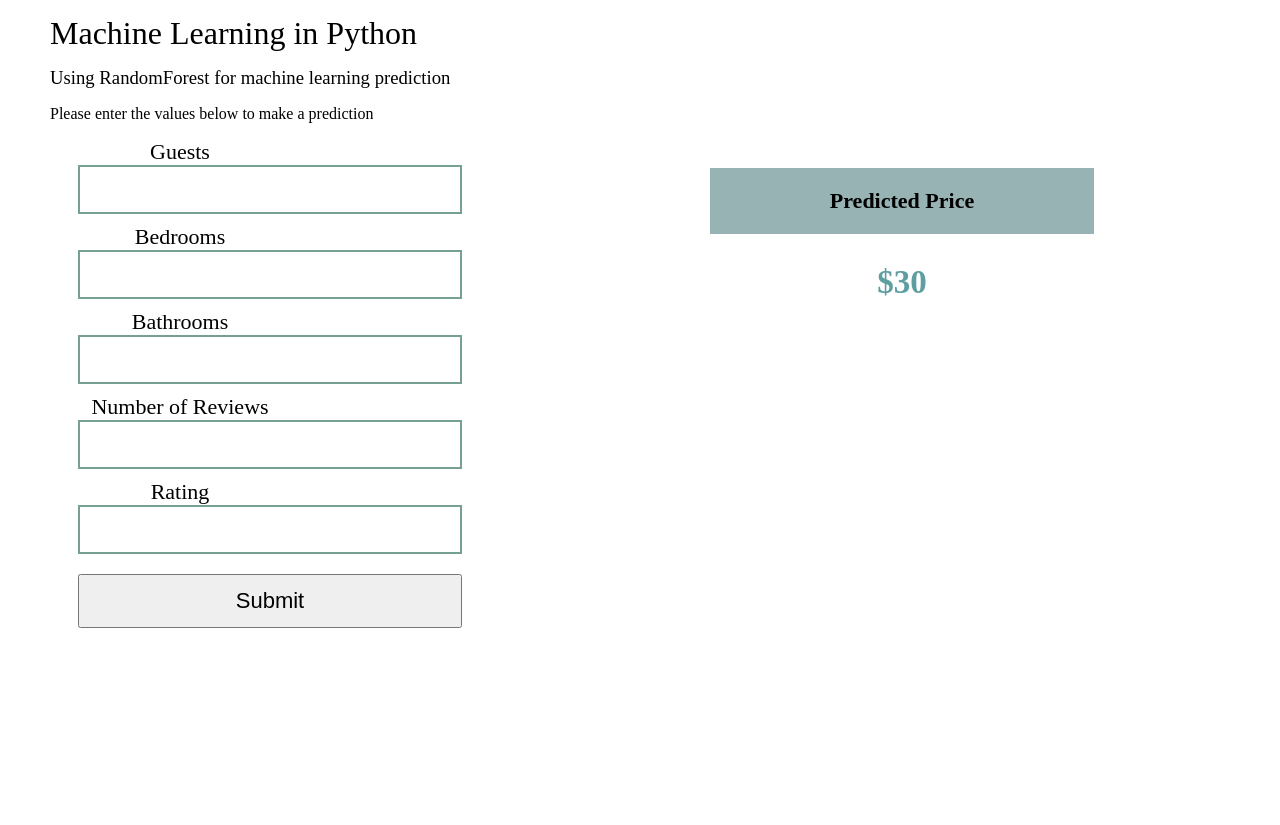
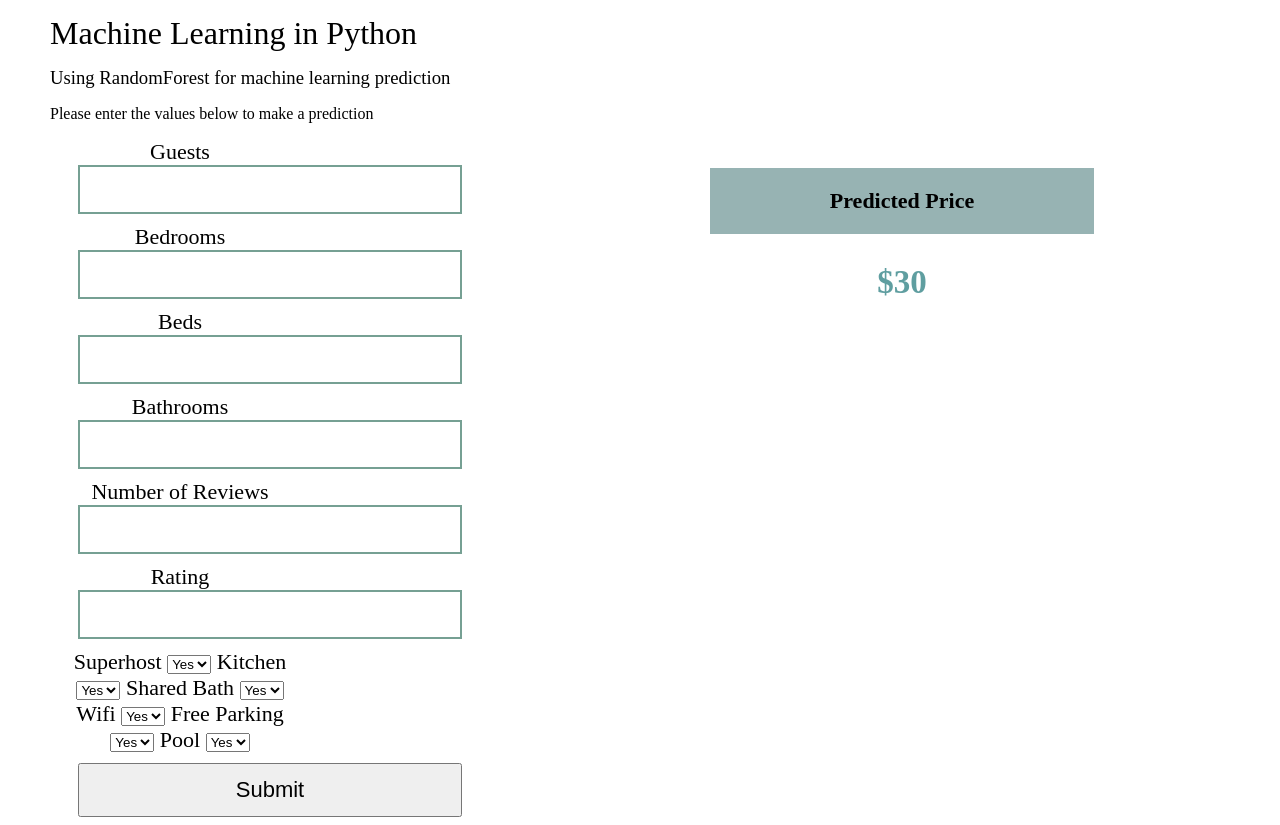
Before and after one commit to wkirui/ML-Model, a Flask app: page / in a window 1280 px wide; the page is wider, and only the part inside the window is pictured. Before the commit the page ends 628 px from the top of that part, so only its background shows below. Run offline with Flask 2, Linux system fonts and the light colour scheme; parts of the project's set-up code (start-up, migrations or seed data) failed here and were passed over.

Commit message:
minor form edits

```diff
--- a/templates/index.html
+++ b/templates/index.html
@@ -14,11 +14,43 @@
     <div id="prediction-grid">
     <div id="new-predictions">
         <form action="/predict" method="POST">
-            <label>Guests <input type="number" name ="guests" id="guest"></label>
-            <label>Bedrooms <input type="number" name='bedrooms' id="bedrooms"></label>
-            <label>Bathrooms <input type="number" name="bathrooms" id="bathrooms"></label>
-            <label>Number of Reviews </label><input type="number" name="total-reviews" id="total-reviews">
-            <label>Rating <input type="number" name="review-score" id="review-score"></label>
+            <label>Guests <input type="number" name ="guests" id="guest" required="required"></label>
+            <label>Bedrooms <input type="number" name='bedrooms' id="bedrooms", required="required"></label>
+            <label>Beds <input type="number" name='beds' id="beds"></label>
+            <label>Bathrooms <input type="number" name="bathrooms" id="bathrooms" required="required"></label>
+            <label>Number of Reviews </label><input type="number" name="total-reviews" id="total-reviews" required="required">
+            <label>Rating <input type="number" name="review-score" id="review-score" required="required"></label>
+
+            <label for="is_superhost">Superhost</label>
+            <select name="is_superhost" id="is_super_host">
+                <option value="yes">Yes</option>
+                <option value="no">No</option>
+            </select>
+            <label for="kitchen">Kitchen</label>
+            <select name="kitchen" id="kitchen">
+                <option value="yes">Yes</option>
+                <option value="no">No</option>
+            </select>
+            <label for="shared_bath">Shared Bath</label>
+            <select name="shared_bath" id="shared_bath">
+                <option value="yes">Yes</option>
+                <option value="no">No</option>
+            </select>
+            <label for="wifi">Wifi</label>
+            <select name="wifi" id="wifi">
+                <option value="yes">Yes</option>
+                <option value="no">No</option>
+            </select>
+            <label for="parking">Free Parking</label>
+            <select name="parking" id="parking">
+                <option value="yes">Yes</option>
+                <option value="no">No</option>
+            </select>
+            <label for="pool">Pool</label>
+            <select name="pool" id="pool">
+                <option value="yes">Yes</option>
+                <option value="no">No</option>
+            </select>
             <input type="submit" value="Submit">
         </form>
     </div>
```
